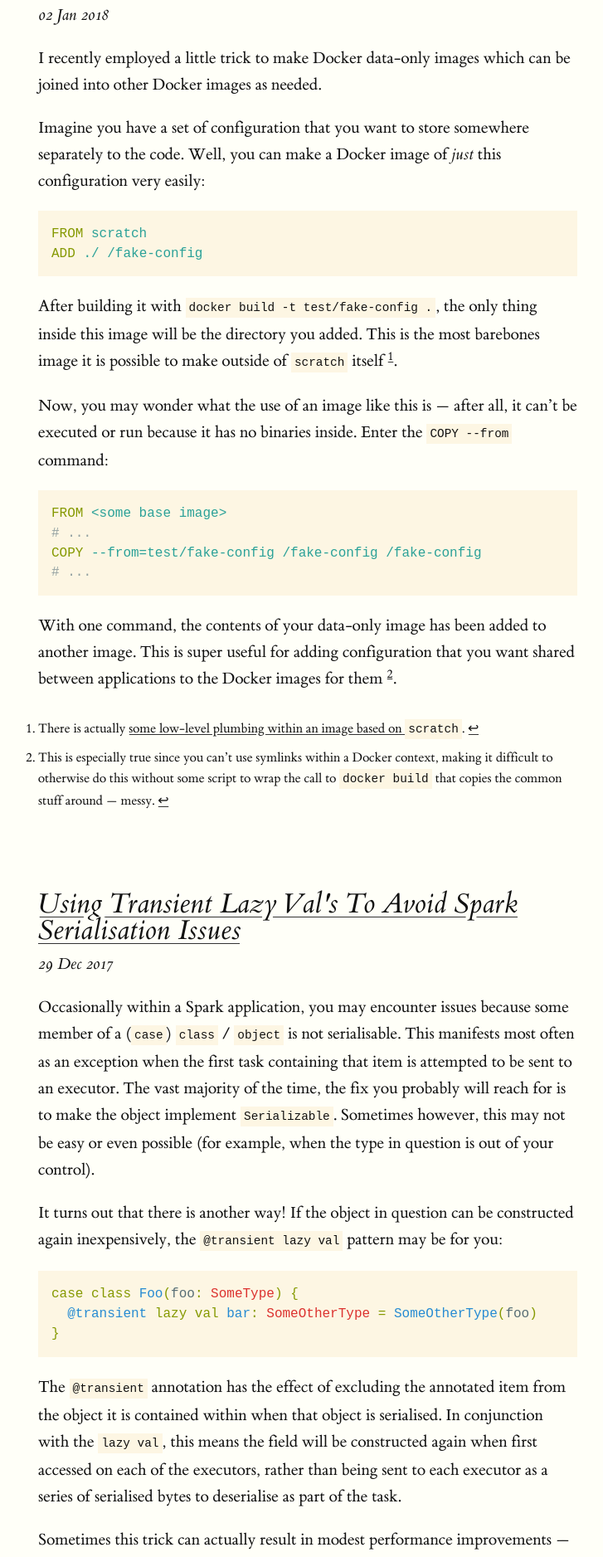
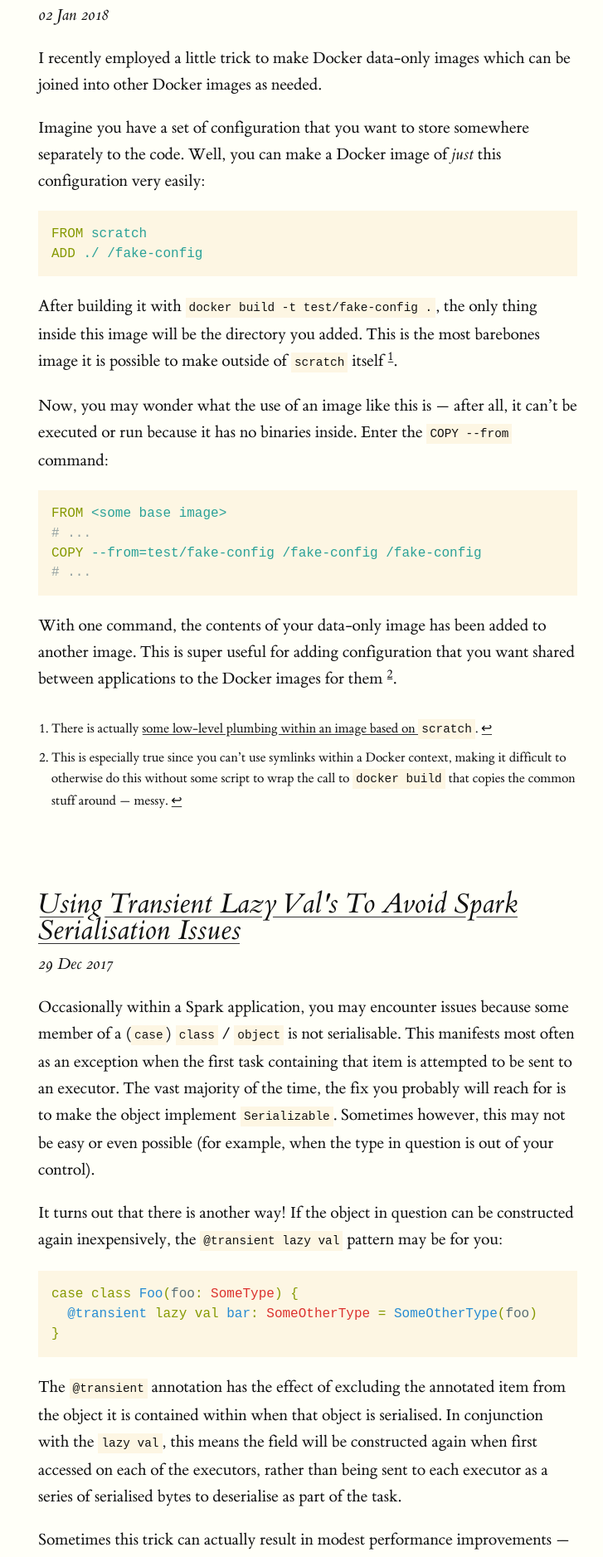
Before and after one commit to nathankleyn/nathankleyn.github.io, a Jekyll site: the page built from index.html, in a window 1280 px wide. Shown: the part 553-2430 px from the top of the page at 83% size, without its empty margins (114-841 px from the left). Built offline with Jekyll 4.4.1, drawn with Linux system fonts in a browser that asks for light colours; the list of posts is cut into pages by our own code.

Commit message:
Adjust footnode padding for balance.

```diff
--- a/_includes/head.html
+++ b/_includes/head.html
@@ -16,7 +16,7 @@
 
   <!-- CSS -->
   <link rel="stylesheet" href="https://cdnjs.cloudflare.com/ajax/libs/normalize/7.0.0/normalize.min.css">
-  <link rel="stylesheet" href="/css/styles.css?v=8">
+  <link rel="stylesheet" href="/css/styles.css?v=9">
 
   <!-- Icons -->
   <!-- FIXME: Make an Apple icon here. -->
--- a/css/styles.scss
+++ b/css/styles.scss
@@ -105,7 +105,7 @@ article header p {
 
 .footnotes ol {
   margin: 2rem 0;
-  padding: 0;
+  padding-left: 1rem;
 }
 
 .footnotes p {
```
